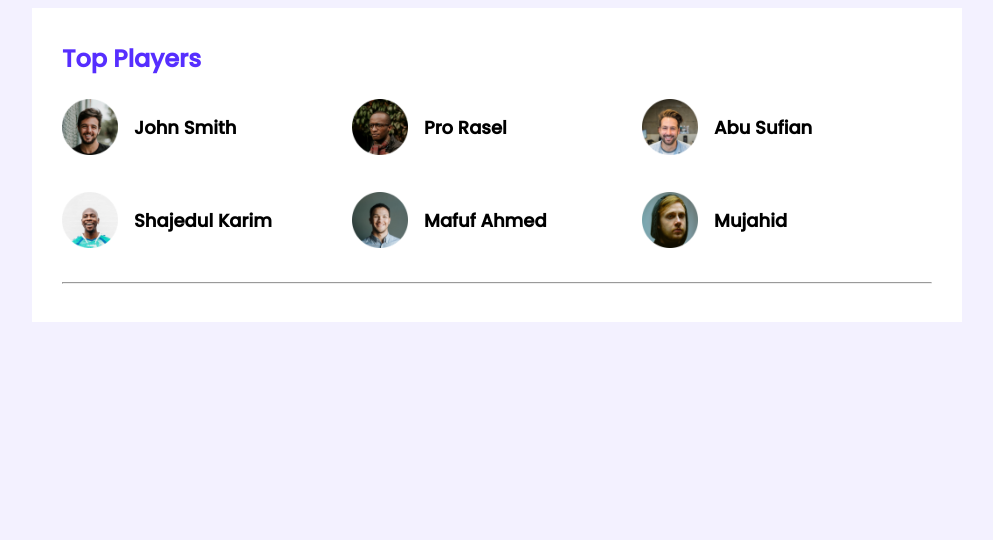
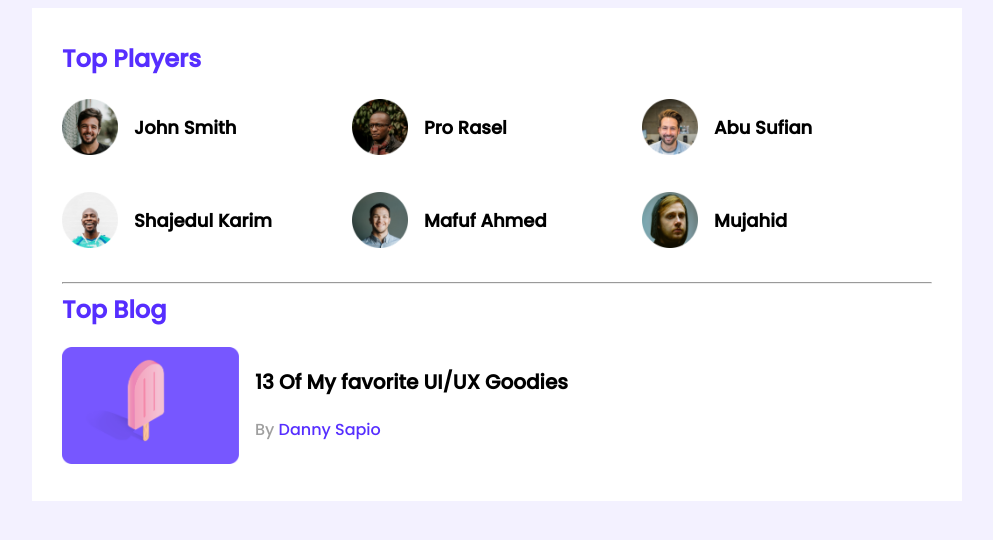
Before and after one commit to shishir-chowdhury/leader-board, a plain HTML site: page index.html in a window 1280 px wide. Shown: the whole page, without its empty margins (143-1136 px from the left). Drawn offline with Linux system fonts and the light colour scheme.

Commit message:
First blog section done

```diff
--- a/css/style.css
+++ b/css/style.css
@@ -46,3 +46,28 @@
     margin-left: 16px;
     font-size: 18px;
 }
+/* -----------------
+   Top Blog Styles
+------------------*/
+.blog .thumbnail img{
+    height: 117px;
+    width: 177px;
+}
+.blog{
+    display: flex;
+}
+.blog-info{
+    margin-left: 16px;
+}
+.blog-title{
+    font-size: 20px;
+}
+.blog-author{
+    color: #9f9f9f;
+    font-size: 16px;
+}
+.blog-author a{
+    text-decoration: none;
+    font-size: 16px;
+    color: #562EFF;
+}
--- a/index.html
+++ b/index.html
@@ -46,6 +46,21 @@
                 </div>
             </div>
             <hr>
+            <div class="top-blogs">
+                <h2 class="section-title">Top Blog</h2>
+                <div class="blogs">
+                    <asticle class="blog">
+                        <div class="thumbnail">
+                            <img src="images/blogs/blog-1.png" alt="">
+                        </div>
+                        <div class="blog-info">
+                            <h3 class="blog-title">13 Of My favorite UI/UX Goodies</h3>
+                            <p class="blog-author">By <a href="#">Danny Sapio</a></p>
+                        </div>
+
+                    </asticle>
+                </div>
+            </div>
         </section>
     </main>
 
```
